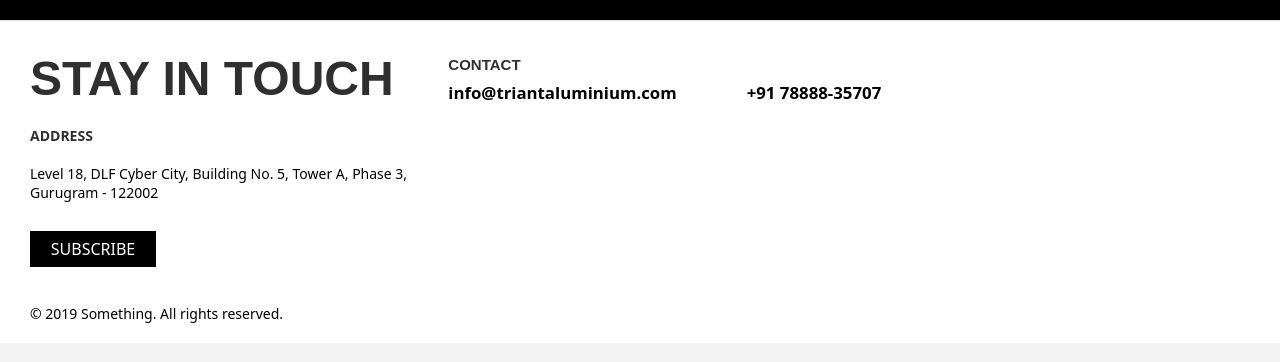
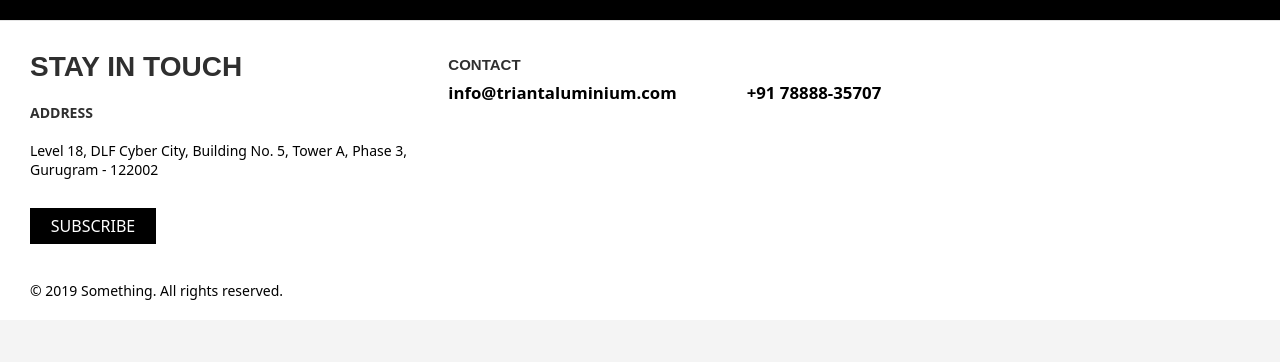
Before and after one commit to Sathvik902/triant, a React app: page / in a window 1280 px wide. Shown: the part 136-498 px from the top of the page. Built offline with nearby package versions, Linux system fonts and the light colour scheme.

Commit message:
Second Commit

```diff
--- a/src/Footer/Footer.css
+++ b/src/Footer/Footer.css
@@ -42,7 +42,7 @@
     font-family: sans-serif;
     font-weight: 600;
     padding-bottom: 20px;
-    font-size: 3rem;
+    font-size: 1.75rem;
 
   }
 
```
